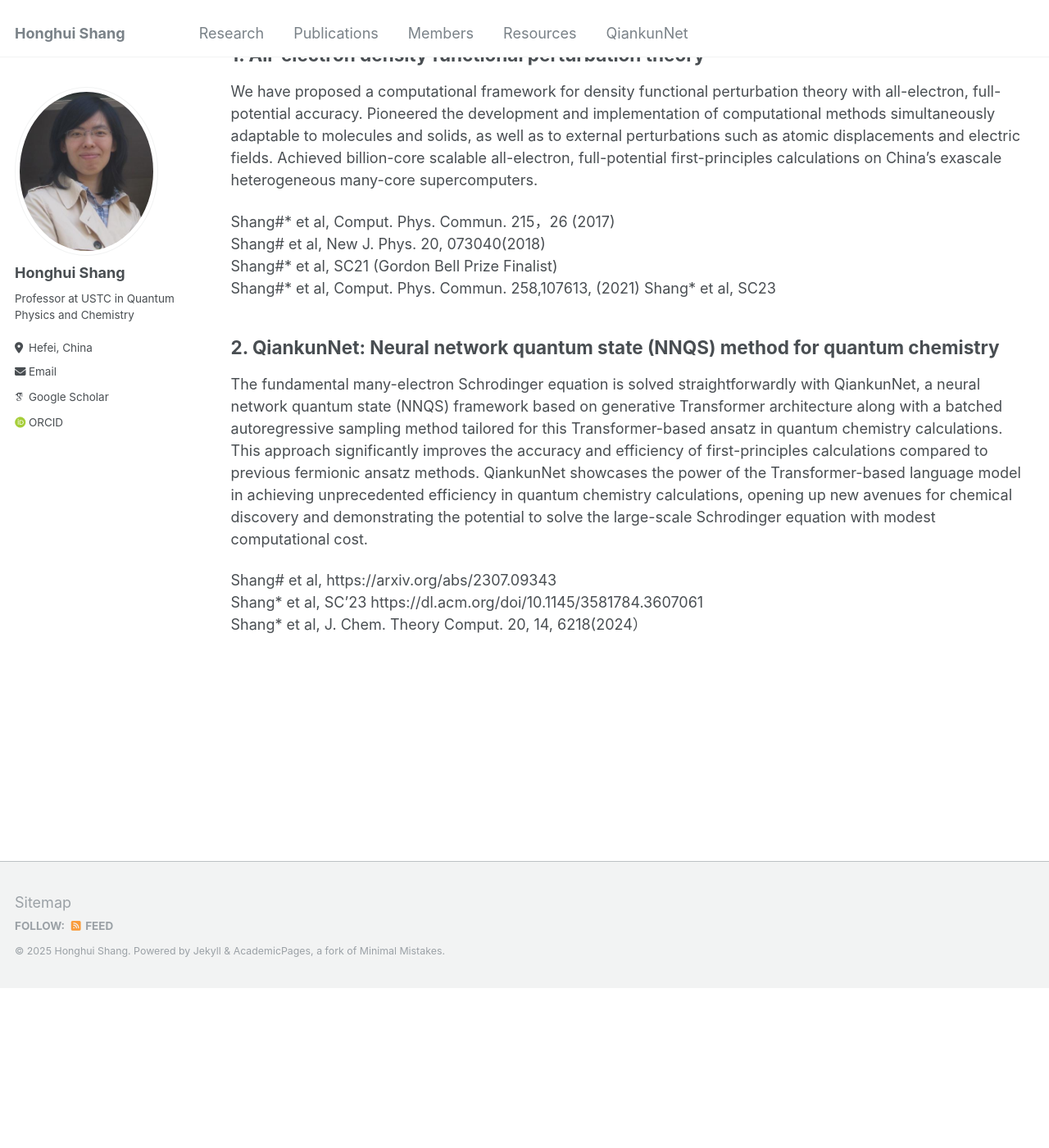
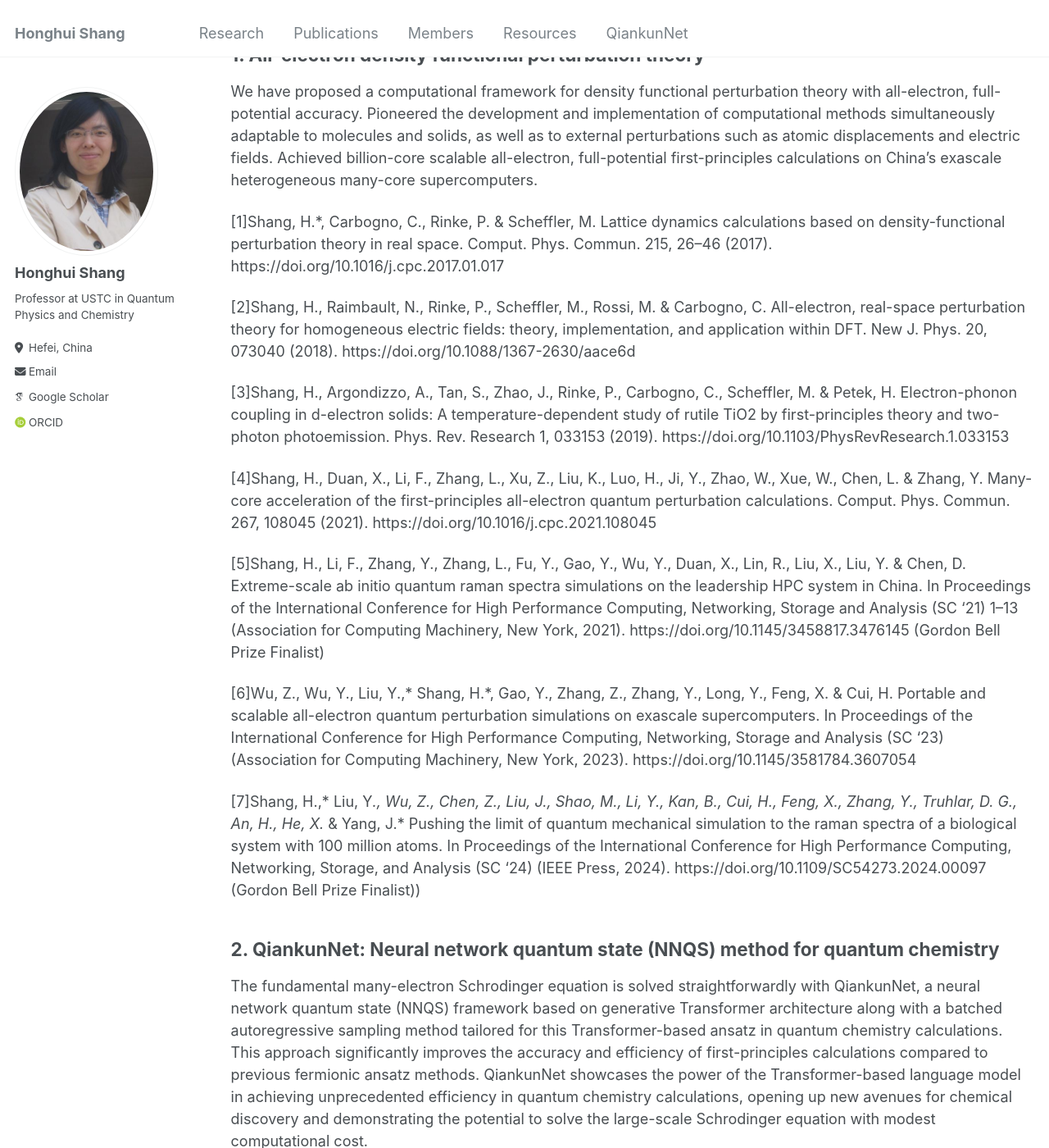
Before and after one commit to CrMomi91/CrMomi91.github.io, a Jekyll site: the page built from _pages/research.md, in a window 1280 px wide and 1400 px high, scrolled down 225 px. Shown: the whole window at 82% size. Built offline with Jekyll 4.4.1, drawn with Linux system fonts in a browser that asks for light colours; some web fonts are replaced; before the commit the page ends 1431 px from its top, so only the background shows below that; some of the changed text lies outside the part shown.

Commit message:
Update research.md

```diff
--- a/_pages/research.md
+++ b/_pages/research.md
@@ -11,11 +11,19 @@ In our group,  we develop the physical algorithm and numerical methods for the s
 
 We have proposed a computational framework for density functional perturbation theory with all-electron, full-potential accuracy. Pioneered the development and implementation of computational methods simultaneously adaptable to molecules and solids, as well as to external perturbations such as atomic displacements and electric fields. Achieved billion-core scalable all-electron, full-potential first-principles calculations on China's exascale heterogeneous many-core supercomputers.
 
-Shang#* et al, Comput. Phys. Commun. 215，26 (2017)
-Shang#  et al, New J. Phys. 20, 073040(2018)
-Shang#* et al, SC21 (Gordon Bell Prize Finalist)
-Shang#* et al, Comput. Phys. Commun. 258,107613, (2021)
-Shang*  et al, SC23
+[1]Shang, H.*, Carbogno, C., Rinke, P. & Scheffler, M. Lattice dynamics calculations based on density-functional perturbation theory in real space. Comput. Phys. Commun. 215, 26–46 (2017). https://doi.org/10.1016/j.cpc.2017.01.017
+
+[2]Shang, H., Raimbault, N., Rinke, P., Scheffler, M., Rossi, M. & Carbogno, C. All-electron, real-space perturbation theory for homogeneous electric fields: theory, implementation, and application within DFT. New J. Phys. 20, 073040 (2018). https://doi.org/10.1088/1367-2630/aace6d
+
+[3]Shang, H., Argondizzo, A., Tan, S., Zhao, J., Rinke, P., Carbogno, C., Scheffler, M. & Petek, H. Electron-phonon coupling in d-electron solids: A temperature-dependent study of rutile TiO2 by first-principles theory and two-photon photoemission. Phys. Rev. Research 1, 033153 (2019). https://doi.org/10.1103/PhysRevResearch.1.033153
+
+[4]Shang, H., Duan, X., Li, F., Zhang, L., Xu, Z., Liu, K., Luo, H., Ji, Y., Zhao, W., Xue, W., Chen, L. & Zhang, Y. Many-core acceleration of the first-principles all-electron quantum perturbation calculations. Comput. Phys. Commun. 267, 108045 (2021). https://doi.org/10.1016/j.cpc.2021.108045
+
+[5]Shang, H., Li, F., Zhang, Y., Zhang, L., Fu, Y., Gao, Y., Wu, Y., Duan, X., Lin, R., Liu, X., Liu, Y. & Chen, D. Extreme-scale ab initio quantum raman spectra simulations on the leadership HPC system in China. In Proceedings of the International Conference for High Performance Computing, Networking, Storage and Analysis (SC '21) 1–13 (Association for Computing Machinery, New York, 2021). https://doi.org/10.1145/3458817.3476145  (Gordon Bell Prize Finalist)
+
+[6]Wu, Z., Wu, Y., Liu, Y.,* Shang, H.*, Gao, Y., Zhang, Z., Zhang, Y., Long, Y., Feng, X. & Cui, H. Portable and scalable all-electron quantum perturbation simulations on exascale supercomputers. In Proceedings of the International Conference for High Performance Computing, Networking, Storage and Analysis (SC '23) (Association for Computing Machinery, New York, 2023). https://doi.org/10.1145/3581784.3607054
+
+[7]Shang, H.,* Liu, Y*., Wu, Z., Chen, Z., Liu, J., Shao, M., Li, Y., Kan, B., Cui, H., Feng, X., Zhang, Y., Truhlar, D. G., An, H., He, X.* & Yang, J.* Pushing the limit of quantum mechanical simulation to the raman spectra of a biological system with 100 million atoms. In Proceedings of the International Conference for High Performance Computing, Networking, Storage, and Analysis (SC '24) (IEEE Press, 2024). https://doi.org/10.1109/SC54273.2024.00097 (Gordon Bell Prize Finalist))
 
 <!--
 ## 2. High performance quantum computing emulation for quantum chemistry
@@ -34,6 +42,14 @@ The fundamental many-electron Schrodinger equation is solved straightforwardly w
 fermionic ansatz methods. QiankunNet showcases the power of the Transformer-based language model in achieving
 unprecedented efficiency in quantum chemistry calculations, opening up new avenues for chemical discovery and demonstrating the potential to solve the large-scale Schrodinger equation with modest computational cost.
 
-Shang# et al, https://arxiv.org/abs/2307.09343
-Shang* et al, SC’23   https://dl.acm.org/doi/10.1145/3581784.3607061
-Shang* et al, J. Chem. Theory Comput. 20, 14, 6218(2024）
+[1] Shang, H., Guo, C., Wu, Y., Li, Z. & Yang, J. Solving Schrödinger Equation with a Language Model. Preprint at https://arxiv.org/abs/2307.09343 (2023).
+
+[2] Wu, Y., Guo, C.,* Fan, Y., Zhou, P. & Shang, H.* NNQS-Transformer: An efficient and scalable neural network quantum states approach for ab initio quantum chemistry. In Proceedings of the International Conference for High Performance Computing, Networking, Storage and Analysis (SC '23) (Association for Computing Machinery, New York, 2023). https://dl.acm.org/doi/10.1145/3581784.3607053
+
+[3] Fu, L., Wu, Y., Shang, H.* & Yang, J.* Transformer-Based Neural-Network Quantum State Method for Electronic Band Structures of Real Solids. J. Chem. Theory Comput. 20, 6218–6226 (2024). https://doi.org/10.1021/acs.jctc.4c00257
+
+[4] Ma, H., Shang, H.* & Yang, J.* Quantum embedding method with transformer neural network quantum states for strongly correlated materials. npj Comput. Mater. 10, 220 (2024). https://doi.org/10.1038/s41524-024-01231-8
+
+[5] Lai, J., Kan, B., Wu, Y., Fu, Q.,* Shang, H.,* Li, Z. & Yang, J*. Accurate Calculation of Interatomic Forces with Neural Networks Based on a Generative Transformer Architecture. J. Chem. Theory Comput. 20, 9478–9487 (2024). https://doi.org/10.1021/acs.jctc.4c00756
+
+[6] Kan, B., Tian, Y., Wu, Y., Zhang, Y. & Shang, H.* Bridging the Gap between Transformer-Based Neural Networks and Tensor Networks for Quantum Chemistry. J. Chem. Theory Comput. (2025). https://doi.org/10.1021/acs.jctc.4c01703
```
